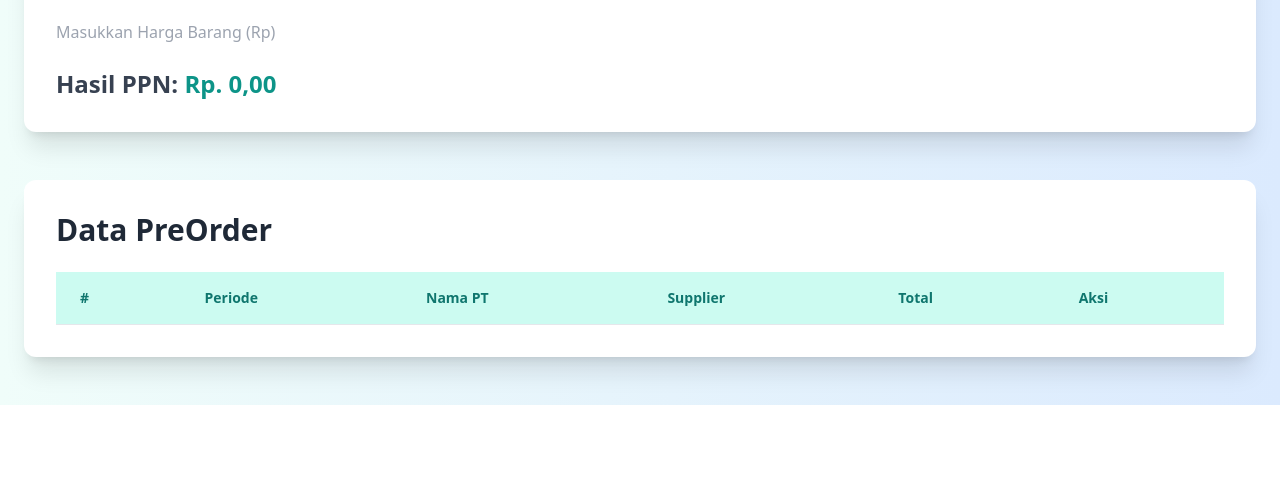
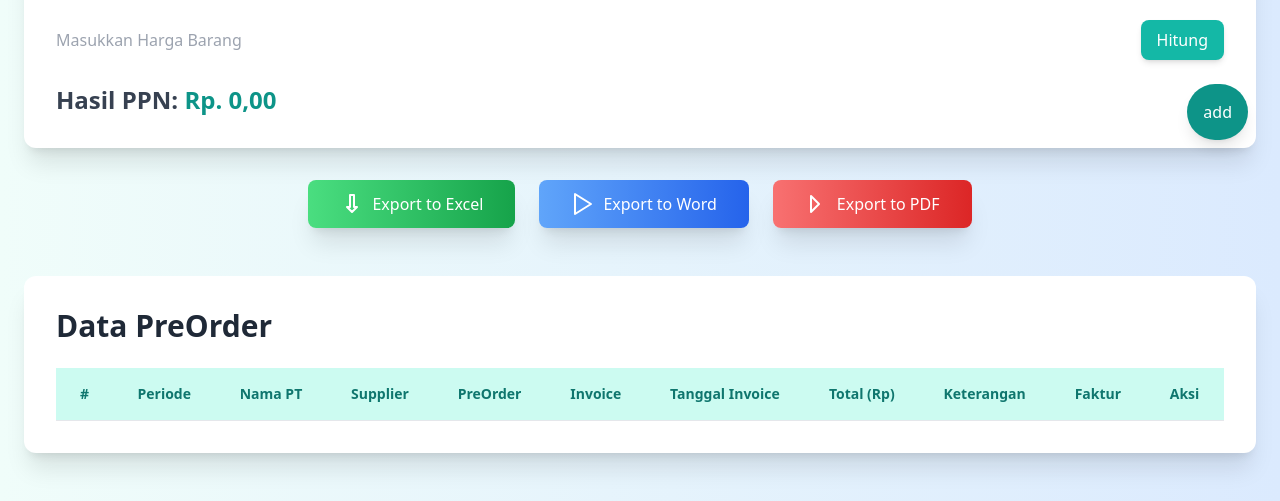
Before and after one commit to AnhariJobs/preorder, a plain HTML site: page index.html in a window 1280 px wide. Shown: the part 628-1129 px from the top of the page. Before the commit the page ends 1033 px from the top, so only its background shows below. Drawn offline with nearby package versions, Linux system fonts and the light colour scheme; no server answers.

Commit message:
Update index.html

```diff
--- a/index.html
+++ b/index.html
@@ -5,10 +5,12 @@
     <meta name="viewport" content="width=device-width, initial-scale=1.0">
     <title>PreOrder Form & Kalkulator Pajak PPN</title>
     <script src="https://cdn.tailwindcss.com"></script>
-    <script src="https://cdnjs.cloudflare.com/ajax/libs/animate.css/4.1.1/animate.min.css"></script>
+    <link rel="stylesheet" href="https://cdnjs.cloudflare.com/ajax/libs/animate.css/4.1.1/animate.min.css"/>
 </head>
 <body class="bg-gradient-to-r from-teal-50 to-blue-100 text-gray-800 font-sans">
+
     <div class="container mx-auto px-6 py-12">
+
         <!-- Title -->
         <header class="text-center mb-12">
             <h1 class="text-5xl font-extrabold text-teal-600 mb-4 animate__animated animate__fadeIn animate__delay-1s">PreOrder System</h1>
@@ -29,7 +31,7 @@
                 <input type="text" id="keterangan" name="keterangan" placeholder="Keterangan" class="form-input transition duration-300 hover:shadow-xl focus:ring-4 focus:ring-teal-300">
                 <input type="text" id="faktur" name="faktur" placeholder="Faktur" class="form-input transition duration-300 hover:shadow-xl focus:ring-4 focus:ring-teal-300">
             </form>
-            <button id="submitData" class="w-full mt-6 bg-teal-600 text-white py-3 rounded-lg shadow-xl hover:bg-teal-700 transition-all transform hover:scale-105">
+            <button id="saveDataBtn" class="w-full mt-6 bg-teal-600 text-white py-3 rounded-lg shadow-xl hover:bg-teal-700 transition-all transform hover:scale-105">
                 Simpan Data
             </button>
         </section>
@@ -38,12 +40,42 @@
         <section class="mt-12 bg-white shadow-xl rounded-xl p-8">
             <h2 class="text-3xl font-semibold text-gray-800 mb-6">Kalkulator Pajak PPN</h2>
             <div class="flex flex-col sm:flex-row items-center gap-4">
-                <input type="text" id="hargaBarang" placeholder="Masukkan Harga Barang (Rp)" class="form-input flex-1 transition duration-300 hover:shadow-xl focus:ring-4 focus:ring-teal-300">
+                <input type="number" id="hargaBarang" placeholder="Masukkan Harga Barang" class="form-input flex-1 transition duration-300 hover:shadow-xl focus:ring-4 focus:ring-teal-300">
+                <button id="calculateBtn" class="w-full sm:w-auto bg-teal-500 text-white py-2 px-4 rounded-lg shadow-md hover:bg-teal-600 transition-all transform hover:scale-105">Hitung</button>
             </div>
             <div id="hasilPajak" class="mt-6 text-2xl font-semibold text-gray-700">
                 Hasil PPN: <span class="text-teal-600">Rp. 0,00</span>
             </div>
         </section>
+
+        <!-- Export Buttons Section -->
+        <section class="mt-8 flex flex-wrap gap-6 justify-center">
+            <button id="exportExcel" class="export-btn flex items-center bg-gradient-to-r from-green-400 to-green-600 hover:from-green-500 hover:to-green-700 text-white py-3 px-8 rounded-lg shadow-xl hover:shadow-2xl transform hover:scale-105 transition-all ease-in-out duration-300 space-x-2">
+                <svg xmlns="http://www.w3.org/2000/svg" class="w-6 h-6" viewBox="0 0 24 24" fill="none" stroke="currentColor" stroke-width="2" stroke-linecap="round" stroke-linejoin="round">
+                    <path d="M12 20l-5-5h3V3h4v12h3z"></path>
+                </svg>
+                <span>Export to Excel</span>
+            </button>
+
+            <button id="exportWord" class="export-btn flex items-center bg-gradient-to-r from-blue-400 to-blue-600 hover:from-blue-500 hover:to-blue-700 text-white py-3 px-8 rounded-lg shadow-xl hover:shadow-2xl transform hover:scale-105 transition-all ease-in-out duration-300 space-x-2">
+                <svg xmlns="http://www.w3.org/2000/svg" class="w-6 h-6" viewBox="0 0 24 24" fill="none" stroke="currentColor" stroke-width="2" stroke-linecap="round" stroke-linejoin="round">
+                    <path d="M4 2v20l16-10z"></path>
+                </svg>
+                <span>Export to Word</span>
+            </button>
+
+            <button id="exportPDF" class="export-btn flex items-center bg-gradient-to-r from-red-400 to-red-600 hover:from-red-500 hover:to-red-700 text-white py-3 px-8 rounded-lg shadow-xl hover:shadow-2xl transform hover:scale-105 transition-all ease-in-out duration-300 space-x-2">
+                <svg xmlns="http://www.w3.org/2000/svg" class="w-6 h-6" viewBox="0 0 24 24" fill="none" stroke="currentColor" stroke-width="2" stroke-linecap="round" stroke-linejoin="round">
+                    <path d="M6 4v16l8-8z"></path>
+                </svg>
+                <span>Export to PDF</span>
+            </button>
+        </section>
+
+        <!-- Floating Action Button -->
+        <button id="fab" class="fixed bottom-8 right-8 bg-teal-600 text-white p-4 rounded-full shadow-lg hover:bg-teal-700 transition-all transform hover:scale-110">
+            <span class="material-icons">add</span>
+        </button>
 
         <!-- Tabel Data PreOrder -->
         <section class="mt-12 bg-white shadow-xl rounded-xl p-8">
@@ -56,16 +88,53 @@
                             <th class="py-4 px-6 border-b">Periode</th>
                             <th class="py-4 px-6 border-b">Nama PT</th>
                             <th class="py-4 px-6 border-b">Supplier</th>
-                            <th class="py-4 px-6 border-b">Total</th>
+                            <th class="py-4 px-6 border-b">PreOrder</th>
+                            <th class="py-4 px-6 border-b">Invoice</th>
+                            <th class="py-4 px-6 border-b">Tanggal Invoice</th>
+                            <th class="py-4 px-6 border-b">Total (Rp)</th>
+                            <th class="py-4 px-6 border-b">Keterangan</th>
+                            <th class="py-4 px-6 border-b">Faktur</th>
                             <th class="py-4 px-6 border-b">Aksi</th>
                         </tr>
                     </thead>
-                    <tbody class="divide-y divide-gray-300" id="tableBody">
+                    <tbody class="divide-y divide-gray-300">
+                        <!-- Data Rows Will Be Injected Here -->
                     </tbody>
                 </table>
             </div>
         </section>
+
+        <!-- Edit Modal -->
+        <div id="editModal" class="fixed inset-0 bg-black bg-opacity-50 flex items-center justify-center hidden">
+            <div class="bg-white rounded-lg p-8 w-full max-w-lg">
+                <h2 class="text-2xl font-semibold mb-4">Edit PreOrder</h2>
+                <form id="editForm" class="grid grid-cols-1 sm:grid-cols-2 lg:grid-cols-3 gap-6">
+                    <input type="hidden" id="editId">
+                    <input type="date" id="editPeriode" name="editPeriode" required placeholder="Periode" class="form-input transition duration-300 hover:shadow-xl focus:ring-4 focus:ring-teal-300">
+                    <input type="text" id="editNamaPT" name="editNamaPT" required placeholder="Nama PT" class="form-input transition duration-300 hover:shadow-xl focus:ring-4 focus:ring-teal-300">
+                    <input type="text" id="editSupplier" name="editSupplier" required placeholder="Supplier" class="form-input transition duration-300 hover:shadow-xl focus:ring-4 focus:ring-teal-300">
+                    <input type="text" id="editPreOrder" name="editPreOrder" required placeholder="PreOrder" class="form-input transition duration-300 hover:shadow-xl focus:ring-4 focus:ring-teal-300">
+                    <input type="text" id="editInvoice" name="editInvoice" required placeholder="Invoice" class="form-input transition duration-300 hover:shadow-xl focus:ring-4 focus:ring-teal-300">
+                    <input type="date" id="editTglInvoice" name="editTglInvoice" required class="form-input transition duration-300 hover:shadow-xl focus:ring-4 focus:ring-teal-300">
+                    <input type="number" id="editTotal" name="editTotal" required placeholder="Total (Rp)" class="form-input transition duration-300 hover:shadow-xl focus:ring-4 focus:ring-teal-300">
+                    <input type="text" id="editKeterangan" name="editKeterangan" placeholder="Keterangan" class="form-input transition duration-300 hover:shadow-xl focus:ring-4 focus:ring-teal-300">
+                    <input type="text" id="editFaktur" name="editFaktur" placeholder="Faktur" class="form-input transition duration-300 hover:shadow-xl focus:ring-4 focus:ring-teal-300">
+                </form>
+                <div class="mt-6 flex justify-end gap-4">
+                    <button id="closeModal" class="bg-gray-500 text-white py-2 px-4 rounded-lg hover:bg-gray-600">Cancel</button>
+                    <button id="updateDataBtn" class="bg-teal-600 text-white py-2 px-4 rounded-lg hover:bg-teal-700">Update</button>
+                </div>
+            </div>
+        </div>
+
     </div>
+
+    <!-- jsPDF and AutoTable -->
+    <script src="https://cdnjs.cloudflare.com/ajax/libs/jspdf/2.5.1/jspdf.umd.min.js"></script>
+    <script src="https://cdnjs.cloudflare.com/ajax/libs/jspdf-autotable/3.5.23/jspdf.plugin.autotable.min.js"></script>
+
+    <!-- Include script.js -->
     <script type="module" src="script.js"></script>
+
 </body>
 </html>
```
